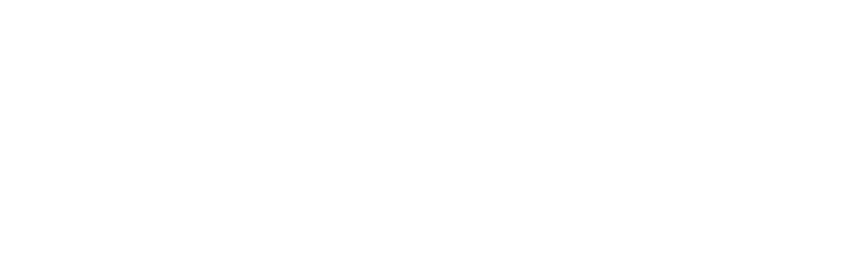
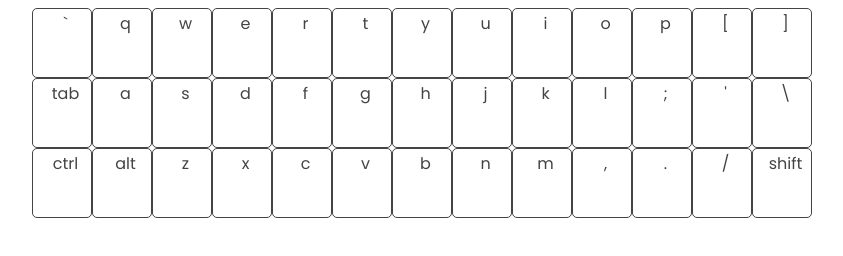
Before and after one commit to weezwo/visual-vim, a plain HTML site: page index.html in a window 1280 px wide. Shown: the whole page, without its empty margins (218-1061 px from the left). Drawn offline with Linux system fonts and the light colour scheme.

Commit message:
working ortho keyboard model

```diff
--- a/index.html
+++ b/index.html
@@ -1,12 +1,13 @@
 <html>
   <head>
     <link rel="stylesheet" href="styles/styles.css">
+    <link rel="stylesheet" type="text/css" href="http://fonts.googleapis.com/css?family=Poppins">
   </head>
 
   <body>
-    <div id="keyboard"></div>
+    <div id="keyboard">
+    </div>
 
-    <script src="https://unpkg.com/konva@8/konva.min.js"></script>
     <script src="script/index.js"></script>
   </body>
 </html>
--- a/script/index.js
+++ b/script/index.js
@@ -1,36 +1,39 @@
+const keyboard = document.querySelector('#keyboard');
 
-// const keyWidth = vh(10);
-// const keyHeight = vh(12);
+const firstRow = ['`', 'q','w','e','r','t','y','u','i','o','p','[',']']
+const secondRow = ['tab','a','s','d','f','g','h','j','k','l',';','\'','\\']
+const thirdRow = ['ctrl','alt','z','x','c','v','b','n','m',',','.','/','shift']
 
-// let xOffset = vh(3);
-// let yOffset = vh(3);
+function drawKeyboardRow(row) {
+  let container = document.createElement('div');
+  container.classList.add('keyboard-row');
+  row.forEach(k => {
+    let newKey = document.createElement('div');
+    newKey.classList.add('key');
+    newKey.dataset.key = k;
+    container.appendChild(newKey);
+  });
+  keyboard.appendChild(container);
+}
 
-// const letterOffsetX = vh(1);
-// const letterOffsetY = vh(4);
+drawKeyboardRow(firstRow);
+drawKeyboardRow(secondRow);
+drawKeyboardRow(thirdRow);
 
-// const spacer = vh(1);
+const keys = document.querySelectorAll('.key');
 
-// const c = document.getElementById('keyboard');
-// const ctx = c.getContext('2d');
+keys.forEach(key => {
+  key.innerHTML = key.dataset.key;
+})
 
-// // Q
-// ctx.beginPath();
-// ctx.rect(xOffset, yOffset, keyWidth, keyHeight);
-// ctx.lineWidth = '2';
-// ctx.stroke();
+addEventListener('keydown', (event) => {
+  event.preventDefault();
+  keys.forEach(key => {
+    if (key.dataset.key == event.key.toLowerCase()) key.classList.add('highlight');
+    if(event.ctrlKey && key.dataset.key == "ctrl") key.classList.add('highlight');
+  })
+});
 
-// ctx.font = `${vh(3)}px Arial`
-// ctx.strokeText('Q', xOffset + letterOffsetX, yOffset + letterOffsetY);
-
-// // W
-// ctx.beginPath();
-// ctx.rect(1.5 * xOffset + keyWidth, yOffset, keyWidth, keyHeight);
-// ctx.lineWidth = '2';
-// ctx.stroke();
-
-// ctx.font = `${vh(3)}px Arial`
-// ctx.strokeText('W', xOffset + keyWidth + letterOffsetX * 3, yOffset + letterOffsetY);
-
-// function vh(p) {
-//   return (window.innerHeight / 100) * p;
-// }
+addEventListener('keyup', (event) => {
+  keys.forEach(key => key.classList.remove('highlight'));
+});
--- a/styles/styles.css
+++ b/styles/styles.css
@@ -0,0 +1,30 @@
+#keyboard {
+  width: 100%;
+  display: flex;
+  flex-direction: column;
+  justify-content: center;
+}
+
+.keyboard-row {
+  text-align: center;
+}
+.key {
+  display: inline-block;
+  height: 70px;
+  width: 60px;
+  border: 1px solid #444;
+  border-radius: 5px;
+  transition: background-color .15s linear;
+  -moz-box-sizing: border-box;
+  -webkit-box-sizing: border-box;
+  box-sizing: border-box;
+  /*label styles*/
+  padding-left: 7px;
+  padding-top: 2px;
+  color: #444;
+  font-family: 'Poppins';
+}
+
+.key.highlight {
+  background-color: #A9B4C2;
+}
```
